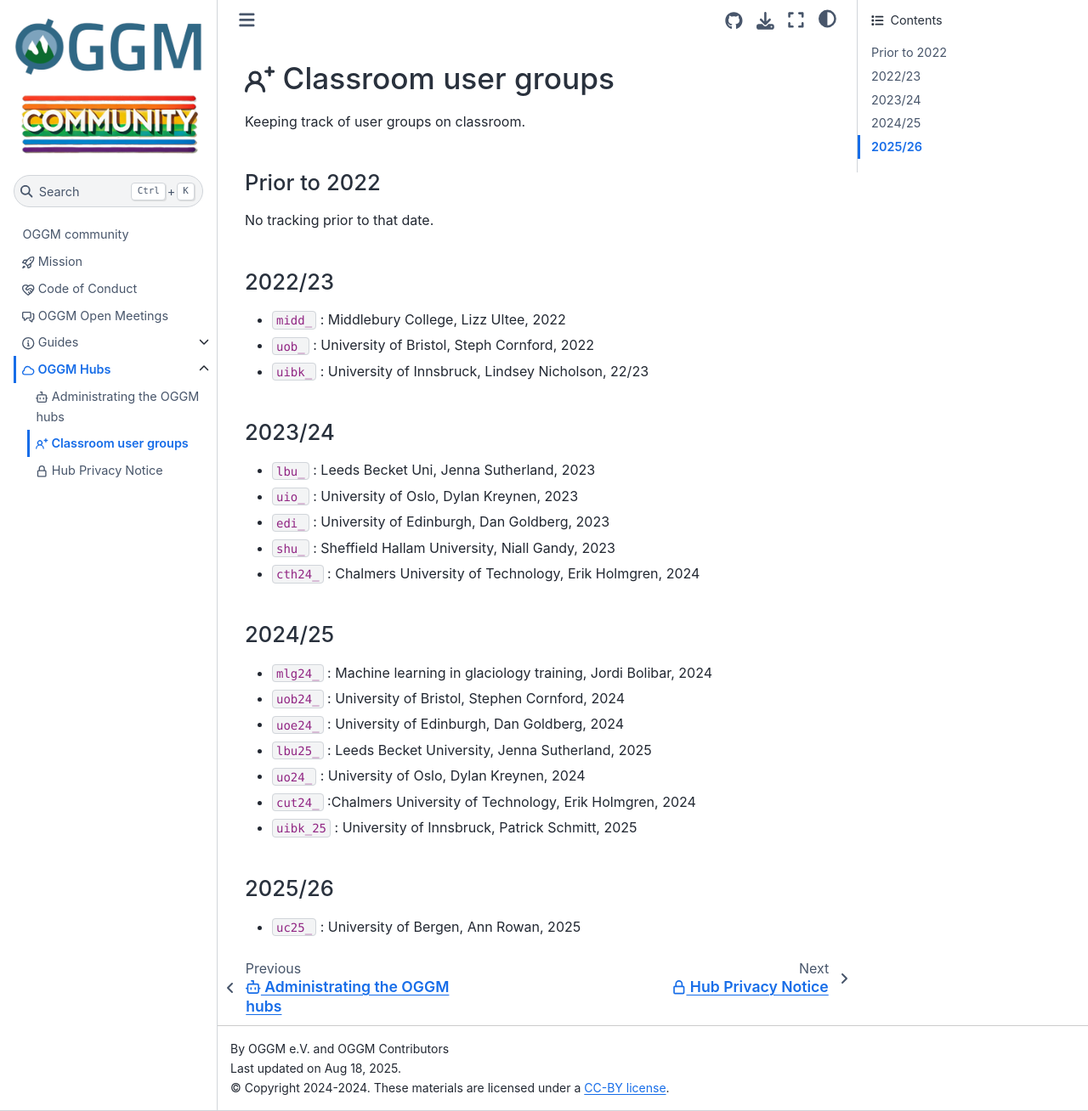
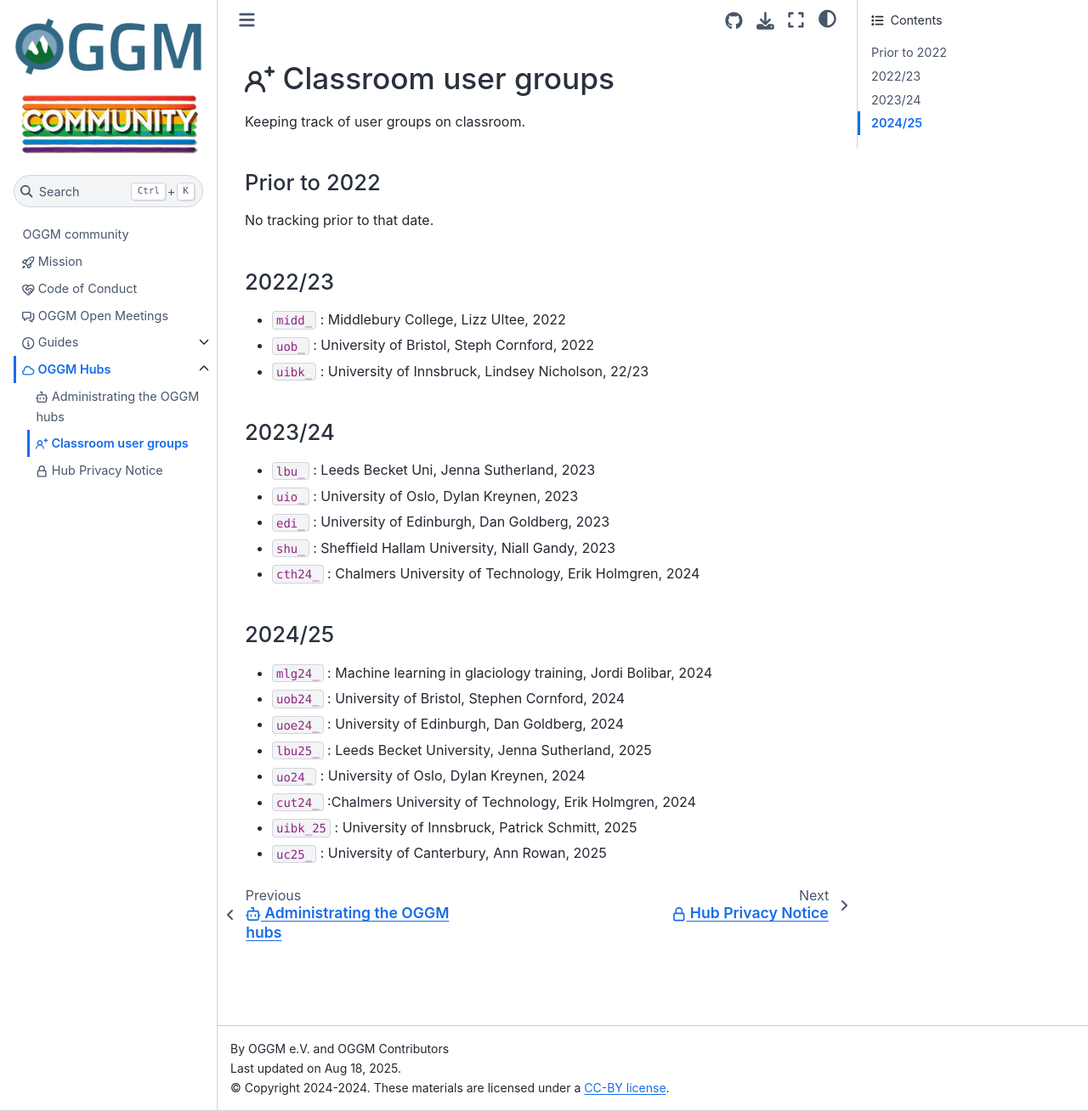
Before and after one commit to OGGM/community, a Jupyter Book: the page built from hubs/user-groups.md, in a window 1280 px wide and 1308 px high. Shown: the whole window at 85% size. Built offline with Jupyter Book 1.0.4 settings and Sphinx 7.4.7 and the Sphinx Book theme 1.1.4, drawn with Linux system fonts in a browser that asks for light colours; pages that are not in the unit, such as notebooks, are missing from menus.

Commit message:
Update user-groups.md

```diff
--- a/hubs/user-groups.md
+++ b/hubs/user-groups.md
@@ -29,7 +29,4 @@
 - `uo24_` : University of Oslo, Dylan Kreynen, 2024
 - `cut24_` :Chalmers University of Technology, Erik Holmgren, 2024
 - `uibk_25` : University of Innsbruck, Patrick Schmitt, 2025
-
-## 2025/26
-
-- `uc25_` : University of Bergen, Ann Rowan, 2025
+- `uc25_` : University of Canterbury, Ann Rowan, 2025
```
